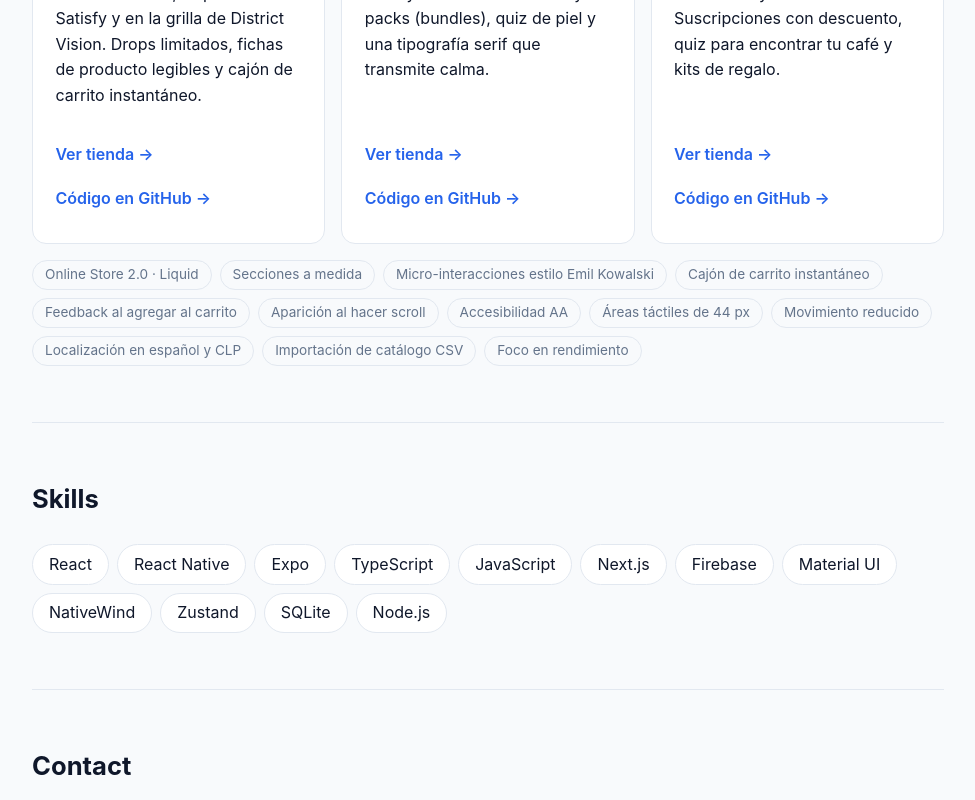
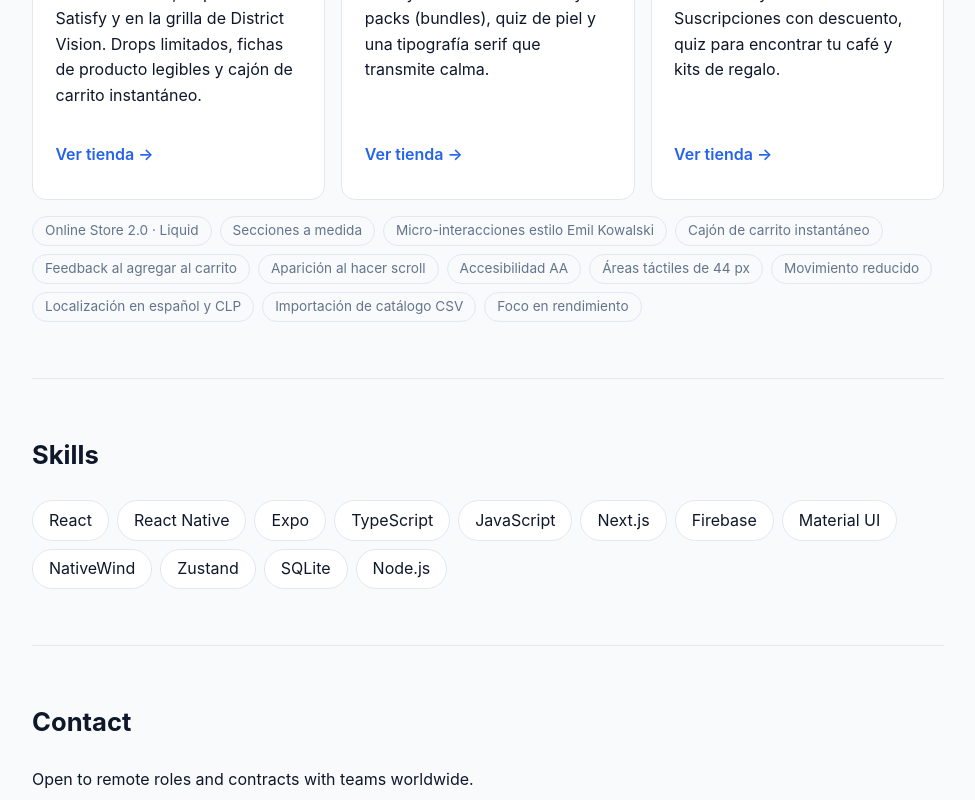
Before and after one commit to CarlosCubillos94/CarlosCubillos94.github.io, a React (Vite) app: page / in a window 1280 px wide. Shown: the part 2840-3640 px from the top of the page, without its empty margins (152-1127 px from the left). Built offline with nearby package versions, Linux system fonts and the light colour scheme.

Commit message:
Quitar enlaces al código de las tiendas

```diff
--- a/src/App.tsx
+++ b/src/App.tsx
@@ -24,13 +24,13 @@ const projects = [
 const shopifyStores = [
   { name: 'Atacama Wear', niche: 'Ropa outdoor', img: '/shopify/atacama-wear.webp',
     desc: 'Tienda de ropa con estética editorial oscura, inspirada en Satisfy y en la grilla de District Vision. Drops limitados, fichas de producto legibles y cajón de carrito instantáneo.',
-    url: 'https://atacama-wear-demo.myshopify.com', repo: 'https://github.com/CarlosCubillos94/shopify-demo-theme' },
+    url: 'https://atacama-wear-demo.myshopify.com' },
   { name: 'Maqui Skin', niche: 'Skincare', img: '/shopify/maqui-skin.webp',
     desc: 'Skincare chileno con un diseño claro y minimalista. Rutinas y packs (bundles), quiz de piel y una tipografía serif que transmite calma.',
-    url: 'https://maqui-skin-demo.myshopify.com', repo: 'https://github.com/CarlosCubillos94/shopify-maqui-skin' },
+    url: 'https://maqui-skin-demo.myshopify.com' },
   { name: 'Tostaduría Cerro Alegre', niche: 'Café de especialidad', img: '/shopify/cerro-alegre.webp',
     desc: 'Tostaduría de Valparaíso con un estilo retro y colorido. Suscripciones con descuento, quiz para encontrar tu café y kits de regalo.',
-    url: 'https://cerro-alegre-demo.myshopify.com', repo: 'https://github.com/CarlosCubillos94/shopify-cerro-alegre' },
+    url: 'https://cerro-alegre-demo.myshopify.com' },
 ];
 
 const shopifySkills = ['Online Store 2.0 · Liquid', 'Secciones a medida', 'Micro-interacciones estilo Emil Kowalski', 'Cajón de carrito instantáneo', 'Feedback al agregar al carrito', 'Aparición al hacer scroll', 'Accesibilidad AA', 'Áreas táctiles de 44 px', 'Movimiento reducido', 'Localización en español y CLP', 'Importación de catálogo CSV', 'Foco en rendimiento'];
@@ -91,7 +91,7 @@ export default function App() {
           <article className="card shop" key={st.name}>
             <a href={st.url} target="_blank" rel="noreferrer" className="shot"><img src={st.img} alt={`Portada de la tienda ${st.name}`} loading="lazy" width={1200} height={670}/></a>
             <p className="eyebrow small">{st.niche}</p><h4>{st.name}</h4><p>{st.desc}</p>
-            <div className="links"><a className="repo" href={st.url} target="_blank" rel="noreferrer">Ver tienda →</a><a className="repo" href={st.repo} target="_blank" rel="noreferrer">Código en GitHub →</a></div>
+            <div className="links"><a className="repo" href={st.url} target="_blank" rel="noreferrer">Ver tienda →</a></div>
           </article>))}</div>
         <div className="tags">{shopifySkills.map(t => <span key={t}>{t}</span>)}</div>
       </section>
```
